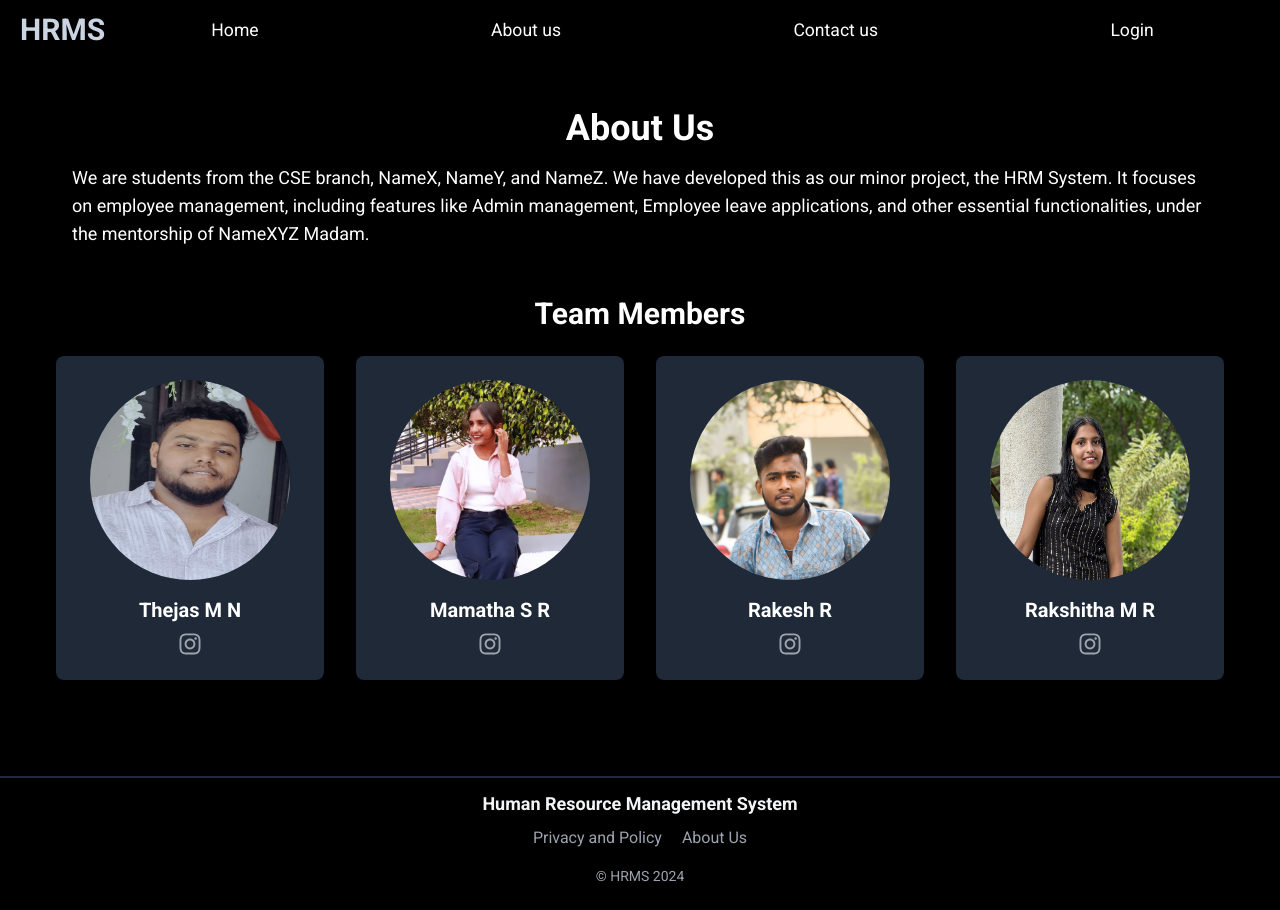
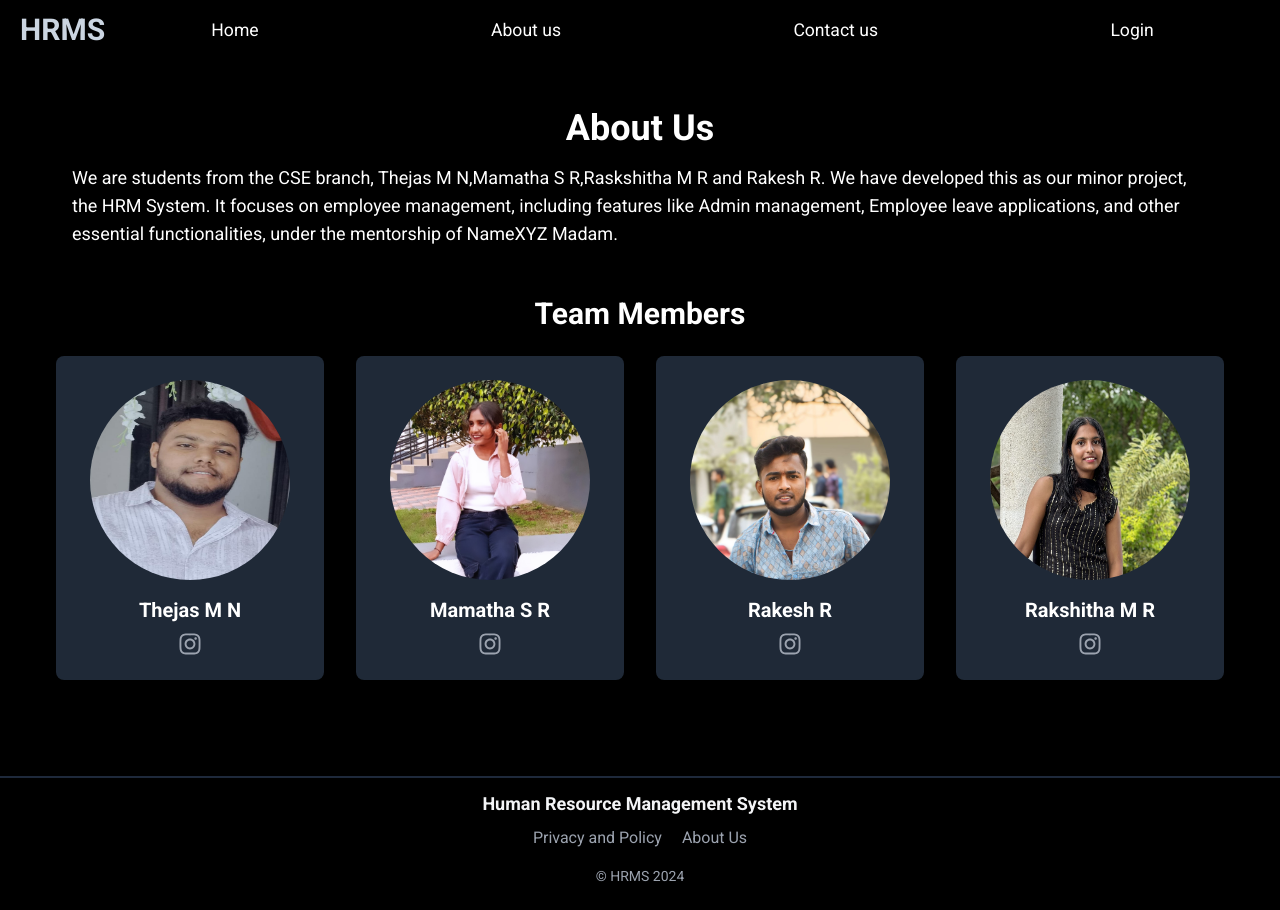
Before and after one commit to Hemanth-4301/hrms-client, a React (Create React App) app: page /#/aboutus in a window 1280 px wide. Built offline with nearby package versions, Linux system fonts and the light colour scheme; a web font is replaced by a local one.

Commit message:
final changes

```diff
--- a/src/componenets/Aboutus.jsx
+++ b/src/componenets/Aboutus.jsx
@@ -17,11 +17,11 @@ const Aboutus = () => {
       >
         <h2 className="text-4xl font-bold mb-4">About Us</h2>
         <p className="text-md md:text-lg max-w-6xl mx-auto text-left px-2">
-          We are students from the CSE branch, NameX, NameY, and NameZ. We have
-          developed this as our minor project, the HRM System. It focuses on
-          employee management, including features like Admin management,
-          Employee leave applications, and other essential functionalities,
-          under the mentorship of NameXYZ Madam.
+          We are students from the CSE branch, Thejas M N,Mamatha S R,Raskshitha
+          M R and Rakesh R. We have developed this as our minor project, the HRM
+          System. It focuses on employee management, including features like
+          Admin management, Employee leave applications, and other essential
+          functionalities, under the mentorship of NameXYZ Madam.
         </p>
       </motion.div>
 
```
